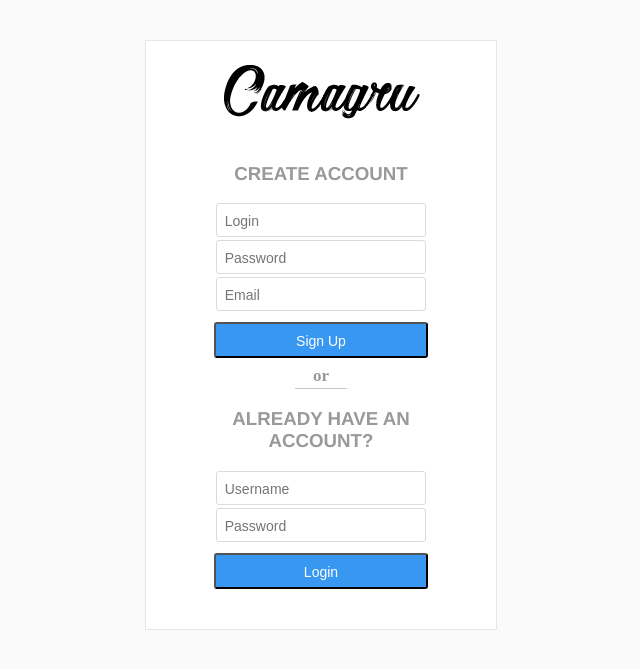
After one commit to alyahsp/Camagru, a PHP site: page /index.html in a window 1280 px wide. The commit adds this page. Shown: the top 669 px of the page, without its empty margins (319-959 px from the left). Run offline with PHP 8.4, Linux system fonts and the light colour scheme.

Commit message:
Made most of the front

```diff
--- /dev/null
+++ b/css/index.css
@@ -0,0 +1,71 @@
+body {
+	background-color: #fafafa;
+}
+
+h3{
+	font-family: Helvetica, sans-serif;
+	color: #999;
+	text-transform: uppercase;
+}
+
+.header {
+	border-bottom: 1px solid rgba(0,0,0,.0975);
+	display: block;
+	background-color: #ffffff;
+}
+
+.connect_boxes{
+	color: #262626;
+	justify-content: center;
+	max-width: 350px;
+	margin-left: auto;
+	margin-right: auto;
+	text-align: center;
+	padding-bottom: 40px;
+	background-color: white;
+	margin-top: 40px;
+	border: 1px solid rgba(0,0,0,.0975);
+}
+
+.or{
+	text-transform: lowercase;
+	line-height: 15px;
+	margin: 0 18px;
+	font-size: 17px;
+	color: #999;
+	font-weight: 600;
+	padding-top: 10px;
+	padding-bottom: 5px;
+}
+
+.line{
+	height:1px;
+	background-color: #c7c7c7;
+	top:1em;
+	max-width: 90px;
+	float: left
+	flex-shrink: 1;
+}
+
+.divider{
+	display:inline-block;
+}
+
+.txtbox{
+	margin-bottom: 3px;
+	width: 55%;
+	font-size: 14px;
+	padding:9px 8px 7px;
+	border:1px solid #dbdbdb;
+	border-radius: 3px;
+}
+
+.button{
+	margin-top: 8px;
+	background-color: #3897f0;
+	color: white;
+	font-size: 14px;
+	padding:9px 8px 7px;
+	width: 61%;
+	border-radius: 3px;
+}
--- /dev/null
+++ b/index.html
@@ -0,0 +1,31 @@
+<!DOCTYPE html>
+<html>
+	<head>
+		<title>Camagru</title>
+		<link rel="stylesheet" href="css/index.css">
+	</head>
+	<body>
+		<div class="connect_boxes">
+			<img alt="Camagru" src="img/Camagru.png">
+			<div class="new_client">
+				<h3>Create Account</h3>
+				<form action="create.php" method="post">
+					<input class="txtbox" type="text" name="Login" placeholder="Login" placeholder="Username" value=""/><br/>
+					<input class="txtbox" type="password" name="passwd" placeholder="Password" value=""/><br/>
+					<input class="txtbox" type="text" name="Email" placeholder="Email" placeholder="E-mail" value=""/><br/>
+					<input class="button" type="submit" name="submit" value="Sign Up" /> <br />
+				</form>
+			</div>
+			<div class="divider">
+				<p class="or">or</p>
+				<div class="line"></div>
+			</div>
+				<h3>Already have an <br/>account?</h3>
+				<form action="login.php" method="post">
+					<input class="txtbox" type="text" name="login" placeholder="Username" value="" /><br/>
+					<input class="txtbox" type="password" name="passwd" placeholder="Password" value=""/><br/>
+					<input class="button" type="submit" name="submit" value="Login" /> <br />
+				</form>
+		</div>
+	</body>
+</html>
```
Also changed, not shown: css/header.css (added, +22 -0 lines), css/montage.css (added, +15 -0 lines), header.php (+21 -7 lines), montage.html (added, +35 -0 lines), montage.php (added, +22 -0 lines), img/Camagru.png (added), img/logout.svg (added), img/montage.svg (added).
